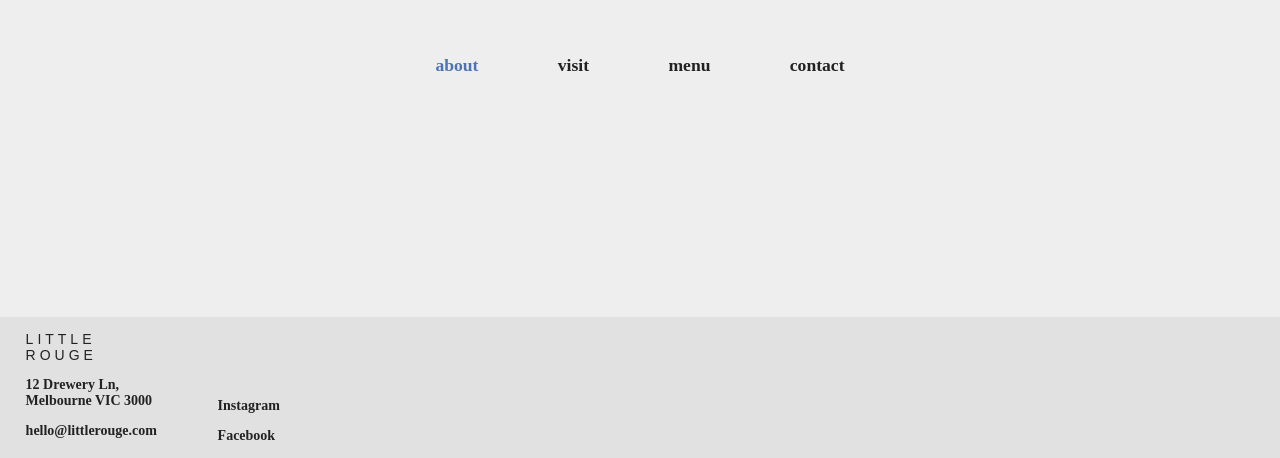
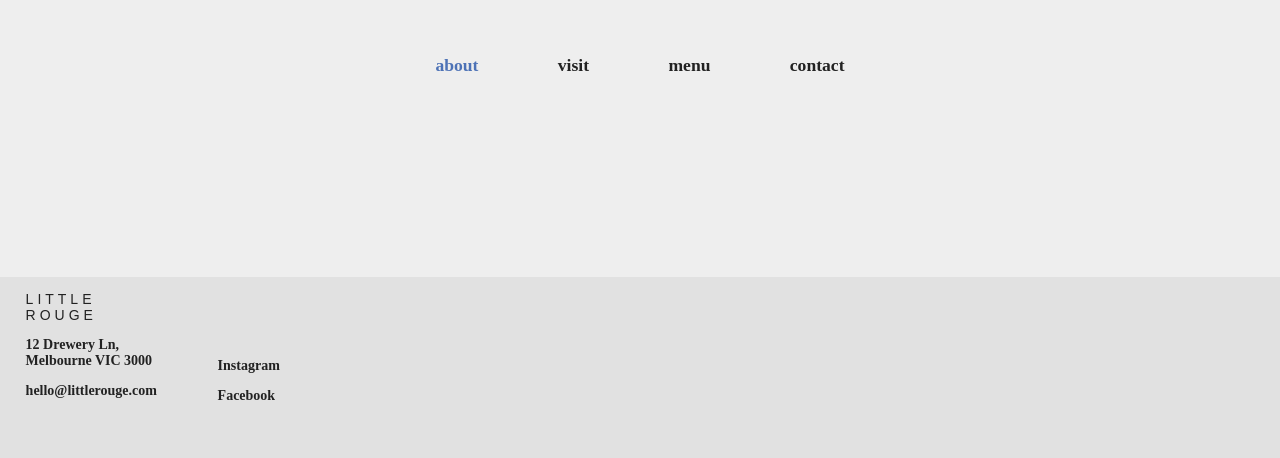
Before and after one commit to rileyhoff/Little-Rouge, a plain HTML site: page index.html in a window 1280 px wide. Shown: the part 1323-1781 px from the top of the page. After the commit the page ends 1741 px from the top, so only its background shows below. Drawn offline with Linux system fonts and the light colour scheme; a web font is replaced by a local one.

Commit message:
fix footer position

```diff
--- a/style.css
+++ b/style.css
@@ -85,7 +85,7 @@ img{
     height: 100%;
     background-color:#eee;
     grid-column: 1/13;
-    grid-row: 21/42;
+    grid-row: 21/41;
     z-index: -1000;
 }
 #coffeeVid{
@@ -113,7 +113,7 @@ footer{
     display: block;
     width: 100%;
     grid-column: 1/12;
-    grid-row: 42;
+    grid-row: 41;
     padding: 0 0 5vh 2vw;
 }
 .contact footer{
@@ -214,7 +214,7 @@ height: 33.33vh;
 }
 .map{
     position: relative;
-    grid-row: 21/42;
+    grid-row: 21/41;
     grid-column: 1/13;
     height: 100%;
     width: 100%;
```
